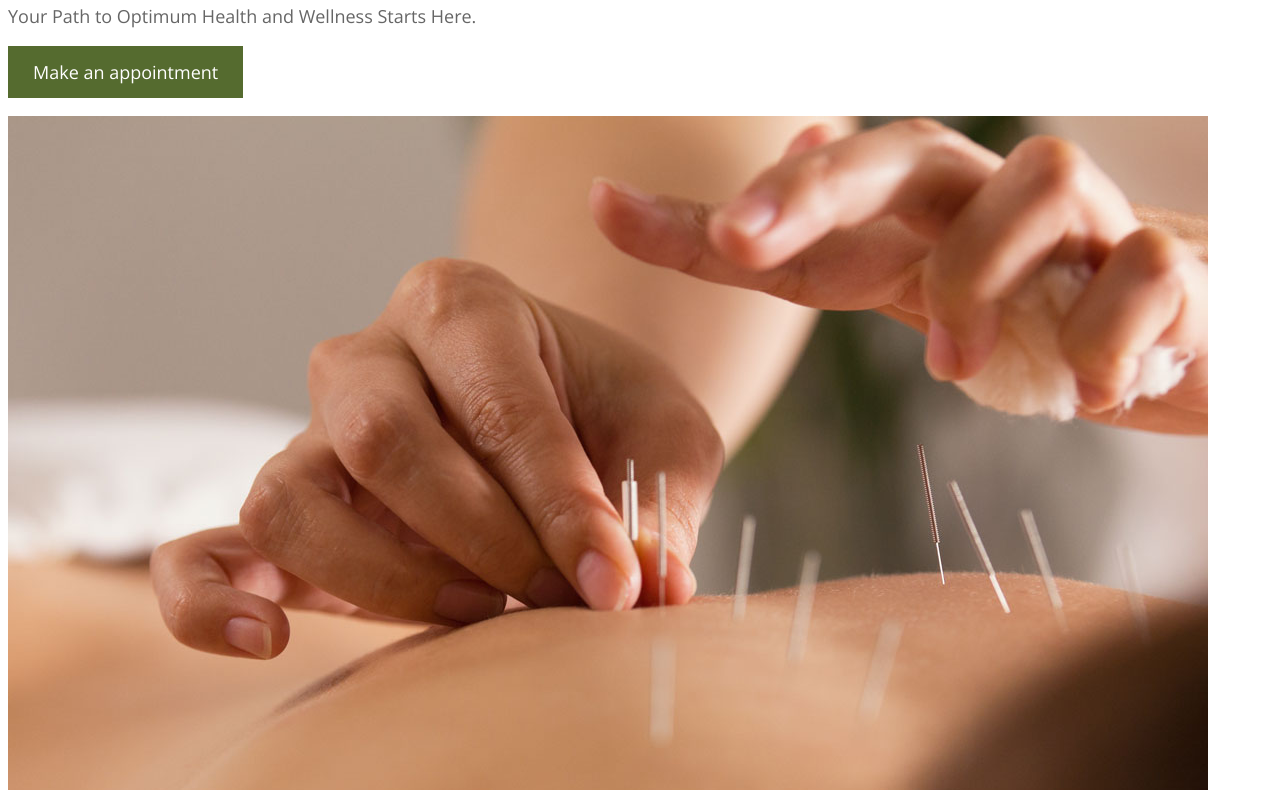
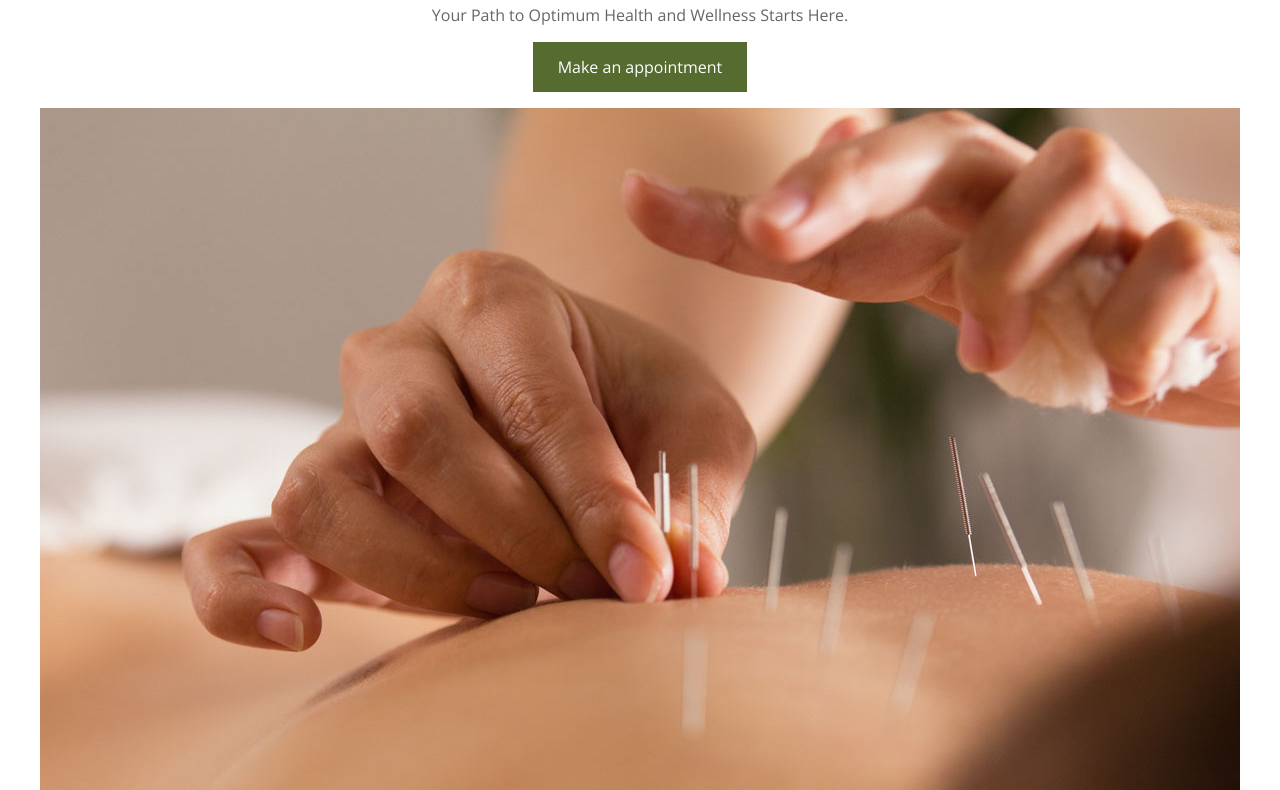
Before and after one commit to hhan01/hhan01.github.io, a plain HTML site: page unit_3/index.html in a window 1280 px wide. Shown: the part 75-865 px from the top of the page. Drawn offline with nearby package versions, Linux system fonts and the light colour scheme.

Commit message:
Update style.css

```diff
--- a/unit_3/css/style.css
+++ b/unit_3/css/style.css
@@ -1,7 +1,7 @@
 @import url('https://fonts.googleapis.com/css?family=Crimson+Text|Open+Sans');
 
 body {
-	text-align: left;
+	text-align: center;
 	font-family: 'Open Sans', sans-serif;
 	color: #666666;
 }
@@ -17,7 +17,7 @@ h2 {
 	font size: 22px;
 }
 p, ul{
-font-size: 18px;
+font-size: 16px;
 }
 
 a:link {
```
